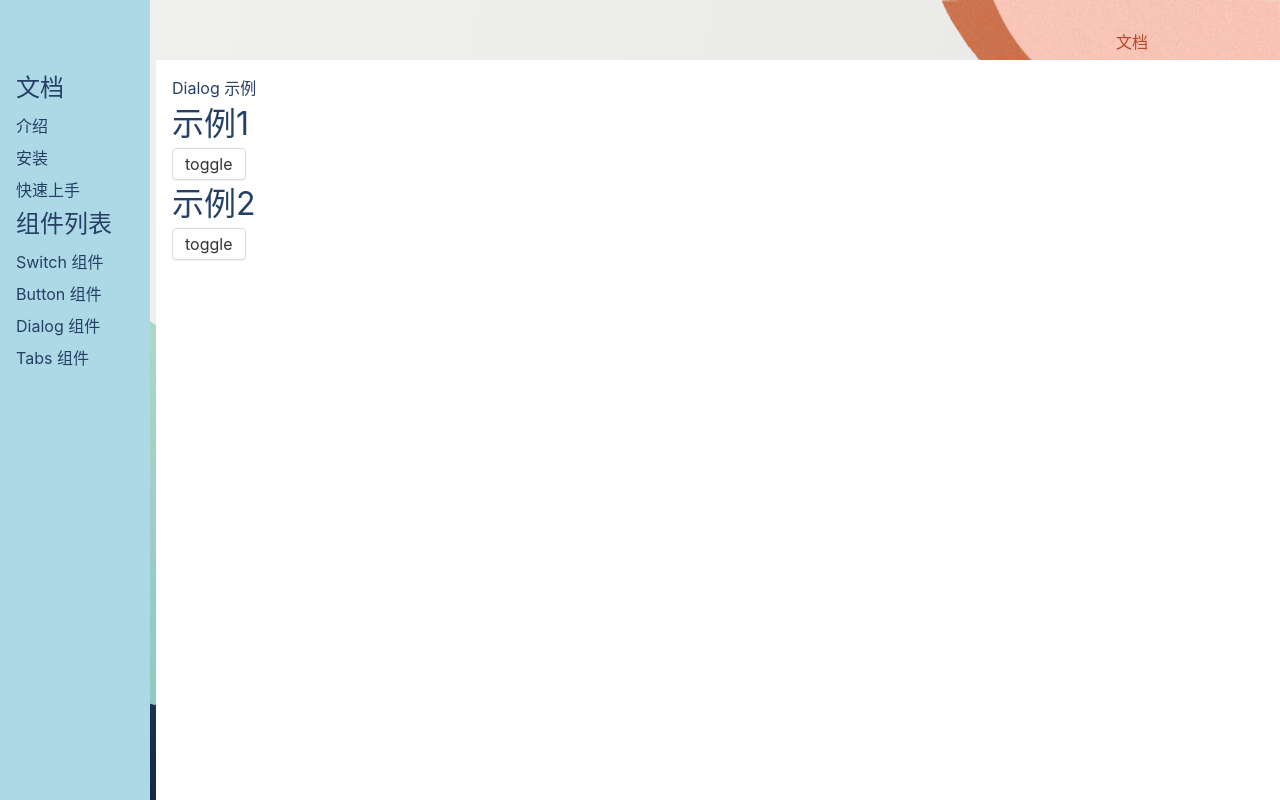
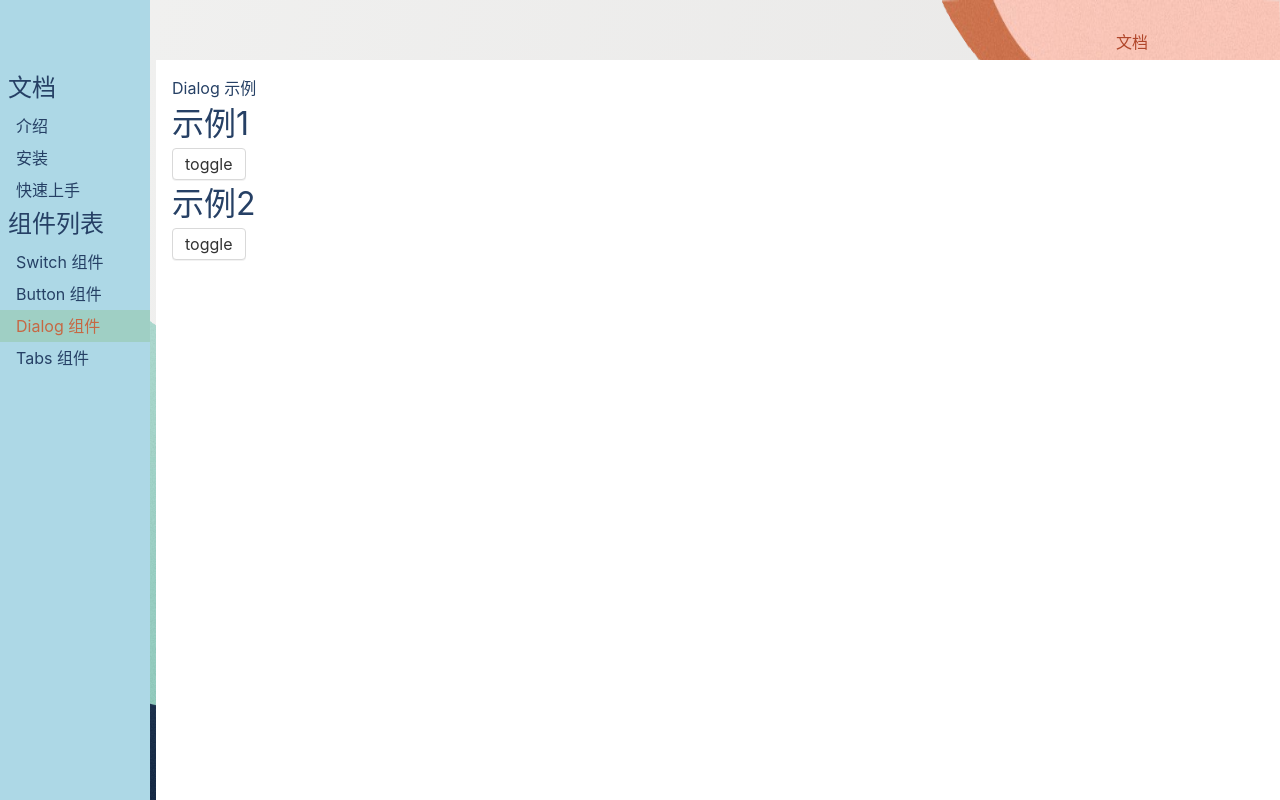
Before and after one commit to simple-ice/crisps-ui, a Vue app: page /#/doc/dialog in a window 1280 px wide. Built offline with nearby package versions, Linux system fonts and the light colour scheme.

Commit message:
高亮显示当前路由

```diff
--- a/src/views/Doc.vue
+++ b/src/views/Doc.vue
@@ -60,6 +60,11 @@ export default {
 </script>
 
 <style lang="scss" scoped>
+.router-link-active {
+    color: #c66844;
+    background: #9fcfc4;
+}
+
 .layout {
     display: flex;
     flex-direction: column;
@@ -97,7 +102,7 @@ export default {
 aside {
     background: lightblue;
     width: 150px;
-    padding: 16px;
+    padding: 16px 0;
     position: fixed;
     top: 0;
     left: 0;
@@ -107,11 +112,16 @@ aside {
 
     >h2 {
         margin-bottom: 4px;
+        padding-left: 8px;
     }
 
     >ol {
         >li {
-            padding: 4px 0;
+            a {
+                display: block;
+                padding: 4px 16px;
+
+            }
         }
     }
 }
```
